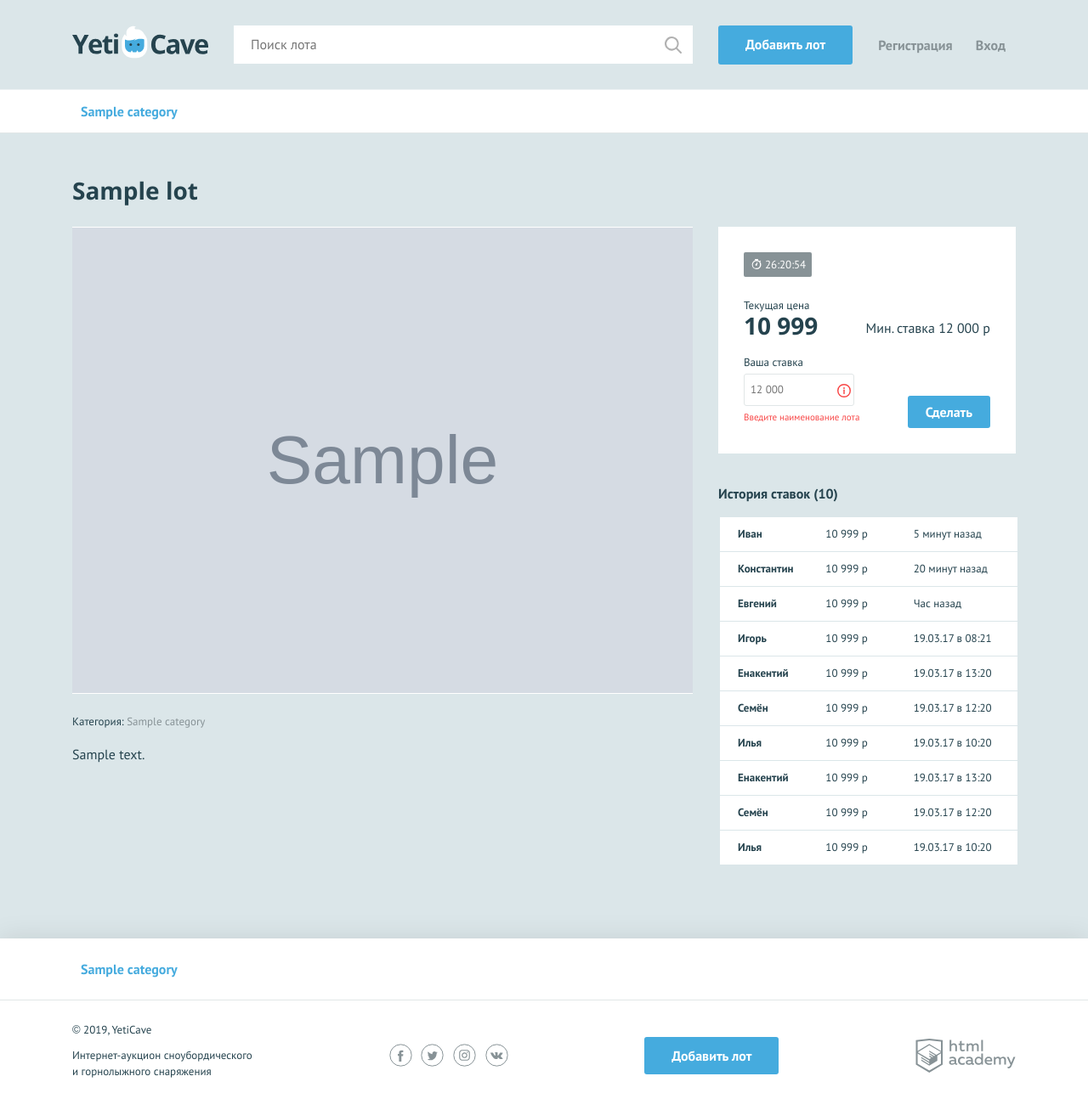
After one commit to likable/796623-yeticave-9, a PHP site: page /lot.php?id=1 in a window 1280 px wide. The commit adds this page. Shown: the whole page at 85% size. Run offline with PHP 8.4, Linux system fonts and the light colour scheme; tables that the repository leaves empty hold one stand-in row (values such as "Sample post"); grey boxes marked "Sample" are stand-in pictures; data that the repository does not hold is empty.

Commit message:
Работа со строкой запроса

```diff
--- /dev/null
+++ b/lot.php
@@ -0,0 +1,64 @@
+<?php
+
+require_once("helpers.php");
+
+//Проверка параметра запроса
+if (isset($_GET["id"])) {
+    $id = htmlspecialchars($_GET["id"]);
+}
+else {
+    header("Location: pages/404.html");
+}
+
+//соединение с базой данных и установка кодировки
+$database_connection = mysqli_connect("localhost", "root", "", "yeticave");
+if ($database_connection == false) {
+    print_r("Ошибка подключения к базе данных: " . mysqli_connect_error());
+}
+mysqli_set_charset($database_connection, "utf8");
+
+// получение списка актуальных лотов
+$sql_lots = "SELECT l.id AS lot_id, lot_name, description, start_price,
+    lot_image_src, current_price, category_code, dt_add, cat_name, dt_end
+FROM lots l
+LEFT JOIN categories
+ON category_code = character_code
+WHERE dt_end > NOW()
+AND l.id=".$id.";";
+$lots_object = mysqli_query($database_connection, $sql_lots);
+$lot_info = mysqli_fetch_all($lots_object, MYSQLI_ASSOC)[0];
+
+//проверка наличия записи в БД
+if ($lot_info === NULL) {
+    header("Location: pages/404.html");
+}
+
+// получение списка категорий
+$sql_categories = "SELECT cat_name, character_code FROM categories";
+$categories_object = mysqli_query($database_connection, $sql_categories);
+$categories = mysqli_fetch_all($categories_object, MYSQLI_ASSOC);
+
+//functions from helpers.php
+$time_to_lot_expiration = get_time_to_expiration($lot_info["dt_end"]);
+$is_time_finishing = is_time_to_midnight_finishing($time_to_lot_expiration);
+
+//формирую основной контент тега <main> --> описание лота
+$content = include_template('lotinfo.php',
+    [
+    'categories' => $categories,
+    'lot_info' => $lot_info,
+    'time_to_lot_expiration' => $time_to_lot_expiration,
+    'is_time_finishing' => $is_time_finishing
+    ]);
+
+//формирую layout
+$layout_content = include_template('layout.php',
+    [
+    'title'      => $lot_info["lot_name"],
+    'is_auth'    => $is_auth,
+    'user_name'  => $user_name,
+    'content'    => $content,
+    'categories' => $categories
+    ]);
+
+print($layout_content);
--- a/templates/layout.php
+++ b/templates/layout.php
@@ -45,9 +45,8 @@
         </div>
     </header>
 
-<main class="container">
     <?= $content; ?>
-</main>
+
 </div>
 
 <footer class="main-footer">
--- /dev/null
+++ b/templates/lotinfo.php
@@ -0,0 +1,104 @@
+<main>
+  <nav class="nav">
+    <ul class="nav__list container">
+      <?php foreach ($categories as $category): ?>
+              <li class="nav__item">
+                  <a href="all-lots.html"><?= htmlspecialchars($category["cat_name"]); ?></a>
+              </li>
+      <?php endforeach; ?>
+    </ul>
+  </nav>
+  <section class="lot-item container">
+    <h2><?= htmlspecialchars($lot_info["lot_name"]); ?></h2>
+    <div class="lot-item__content">
+      <div class="lot-item__left">
+        <div class="lot-item__image">
+          <img src="../<?= htmlspecialchars($lot_info["lot_image_src"]); ?>" width="730" height="548" alt="<?= htmlspecialchars($lot_info["lot_name"]); ?>">
+        </div>
+        <p class="lot-item__category">Категория: <span><?= htmlspecialchars($lot_info["cat_name"]); ?></span></p>
+        <p class="lot-item__description"><?= htmlspecialchars($lot_info["description"]); ?></p>
+      </div>
+
+
+      <div class="lot-item__right">
+        <div class="lot-item__state">
+          <div class="lot-item__timer timer <?php if($is_time_finishing) { print("timer--finishing"); }; ?>">
+            <?= $time_to_lot_expiration; ?>
+          </div>
+          <div class="lot-item__cost-state">
+            <div class="lot-item__rate">
+              <span class="lot-item__amount">Текущая цена</span>
+              <span class="lot-item__cost">10 999</span>
+            </div>
+            <div class="lot-item__min-cost">
+              Мин. ставка <span>12 000 р</span>
+            </div>
+          </div>
+          <form class="lot-item__form" action="https://echo.htmlacademy.ru" method="post" autocomplete="off">
+            <p class="lot-item__form-item form__item form__item--invalid">
+              <label for="cost">Ваша ставка</label>
+              <input id="cost" type="text" name="cost" placeholder="12 000">
+              <span class="form__error">Введите наименование лота</span>
+            </p>
+            <button type="submit" class="button">Сделать ставку</button>
+          </form>
+        </div>
+        <div class="history">
+          <h3>История ставок (<span>10</span>)</h3>
+          <table class="history__list">
+            <tr class="history__item">
+              <td class="history__name">Иван</td>
+              <td class="history__price">10 999 р</td>
+              <td class="history__time">5 минут назад</td>
+            </tr>
+            <tr class="history__item">
+              <td class="history__name">Константин</td>
+              <td class="history__price">10 999 р</td>
+              <td class="history__time">20 минут назад</td>
+            </tr>
+            <tr class="history__item">
+              <td class="history__name">Евгений</td>
+              <td class="history__price">10 999 р</td>
+              <td class="history__time">Час назад</td>
+            </tr>
+            <tr class="history__item">
+              <td class="history__name">Игорь</td>
+              <td class="history__price">10 999 р</td>
+              <td class="history__time">19.03.17 в 08:21</td>
+            </tr>
+            <tr class="history__item">
+              <td class="history__name">Енакентий</td>
+              <td class="history__price">10 999 р</td>
+              <td class="history__time">19.03.17 в 13:20</td>
+            </tr>
+            <tr class="history__item">
+              <td class="history__name">Семён</td>
+              <td class="history__price">10 999 р</td>
+              <td class="history__time">19.03.17 в 12:20</td>
+            </tr>
+            <tr class="history__item">
+              <td class="history__name">Илья</td>
+              <td class="history__price">10 999 р</td>
+              <td class="history__time">19.03.17 в 10:20</td>
+            </tr>
+            <tr class="history__item">
+              <td class="history__name">Енакентий</td>
+              <td class="history__price">10 999 р</td>
+              <td class="history__time">19.03.17 в 13:20</td>
+            </tr>
+            <tr class="history__item">
+              <td class="history__name">Семён</td>
+              <td class="history__price">10 999 р</td>
+              <td class="history__time">19.03.17 в 12:20</td>
+            </tr>
+            <tr class="history__item">
+              <td class="history__name">Илья</td>
+              <td class="history__price">10 999 р</td>
+              <td class="history__time">19.03.17 в 10:20</td>
+            </tr>
+          </table>
+        </div>
+      </div>
+    </div>
+  </section>
+</main>
```
Also changed, not shown: helpers.php (+51 -0 lines), index.php (+3 -39 lines), templates/index.php (+11 -2 lines). Lines whose indentation alone changed are shown as unchanged.
